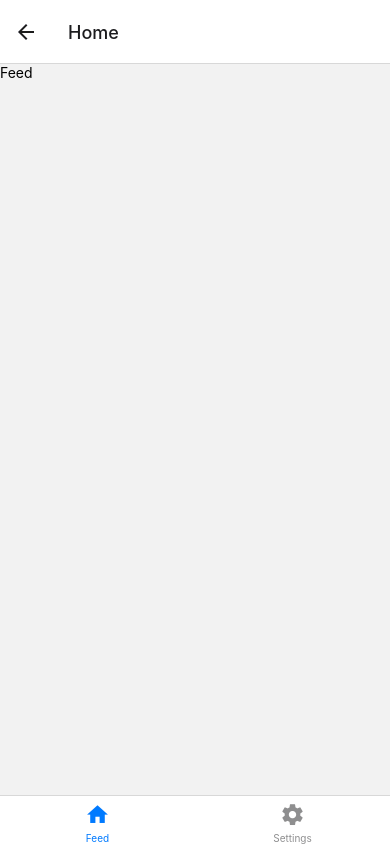
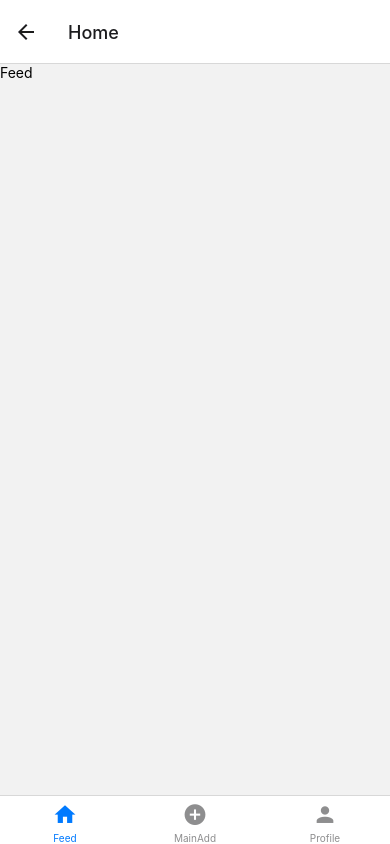
Before and after one commit to julianv97/instaClone, a React Native app: screen /Home in a window 390 px wide. Built offline with nearby package versions, Linux system fonts and the light colour scheme.

Commit message:
IC: add a separate screen for Add tab

```diff
--- a/src/navigation/MainStack.tsx
+++ b/src/navigation/MainStack.tsx
@@ -7,6 +7,7 @@ import Landing from '../screens/Auth/Landing/Landing';
 import Register from '../screens/Auth/Register/Register';
 import Login from '../screens/Auth/Login/Login';
 import Home from '../screens/Home/Home/Home';
+import AddPost from '../screens/Home/AddPost/AddPost';
 
 const Stack = createNativeStackNavigator<RootStackParamList>();
 
@@ -20,6 +21,7 @@ const MainStack: React.FC = () => {
         <Stack.Screen name="Register" component={Register} />
         <Stack.Screen name="Login" component={Login} />
         <Stack.Screen name="Home" component={Home} />
+        <Stack.Screen name="AddPost" component={AddPost} />
       </Stack.Navigator>
     </NavigationContainer>
   );
--- /dev/null
+++ b/src/screens/Home/AddPost/AddPost.tsx
@@ -0,0 +1,12 @@
+import {View, Text} from 'react-native';
+import React from 'react';
+
+const AddPost = () => {
+  return (
+    <View>
+      <Text>Add Post</Text>
+    </View>
+  );
+};
+
+export default AddPost;
--- /dev/null
+++ b/src/screens/Home/EmptyScreen/EmptyScreen.tsx
@@ -0,0 +1,7 @@
+import React from 'react';
+
+const EmptyScreen = () => {
+  return <></>;
+};
+
+export default EmptyScreen;
--- a/src/screens/Home/Home/Home.tsx
+++ b/src/screens/Home/Home/Home.tsx
@@ -2,9 +2,10 @@ import React from 'react';
 import {RootState} from '../../../redux';
 import {createBottomTabNavigator} from '@react-navigation/bottom-tabs';
 import {useSelector} from 'react-redux';
+import MaterialCommunityIcons from 'react-native-vector-icons/MaterialCommunityIcons';
 import Feed from '../Feed/Feed';
-import Settings from '../Settings/Settings';
-import MaterialCommunityIcons from 'react-native-vector-icons/MaterialCommunityIcons';
+import Profile from '../Profile/Profile';
+import EmptyScreen from '../EmptyScreen/EmptyScreen';
 
 const Tab = createBottomTabNavigator();
 
@@ -24,11 +25,31 @@ const Home = () => {
         }}
       />
       <Tab.Screen
-        name="Settings"
-        component={Settings}
+        name="MainAdd"
+        component={EmptyScreen}
         options={{
           tabBarIcon: ({color, size}) => (
-            <MaterialCommunityIcons name="cog" color={color} size={size} />
+            <MaterialCommunityIcons
+              name="plus-circle"
+              color={color}
+              size={size}
+            />
+          ),
+          headerShown: false,
+        }}
+        listeners={({navigation}) => ({
+          tabPress: e => {
+            e.preventDefault();
+            navigation.navigate('AddPost');
+          },
+        })}
+      />
+      <Tab.Screen
+        name="Profile"
+        component={Profile}
+        options={{
+          tabBarIcon: ({color, size}) => (
+            <MaterialCommunityIcons name="account" color={color} size={size} />
           ),
           headerShown: false,
         }}
--- /dev/null
+++ b/src/screens/Home/Profile/Profile.tsx
@@ -0,0 +1,26 @@
+import React from 'react';
+import {View, Text, Button} from 'react-native';
+import {useDispatch} from 'react-redux';
+import {logoutUser} from '../../../redux/auth/thunks';
+import {NativeStackNavigationProp} from '@react-navigation/native-stack';
+import {RootStackParamList} from '../../../types/navigation';
+
+interface Props {
+  navigation: NativeStackNavigationProp<RootStackParamList, 'Profile'>;
+}
+
+const Profile: React.FC<Props> = ({navigation}) => {
+  const dispatch = useDispatch();
+  const handlePress = () => {
+    dispatch(logoutUser());
+    navigation.navigate('Landing');
+  };
+  return (
+    <View>
+      <Text>Profile</Text>
+      <Button title="Logout" onPress={handlePress} />
+    </View>
+  );
+};
+
+export default Profile;
--- a/src/types/navigation.ts
+++ b/src/types/navigation.ts
@@ -5,4 +5,6 @@ export type RootStackParamList = {
   Home: undefined;
   Settings: undefined;
   Feed: undefined;
+  Profile: undefined;
+  AddPost: undefined;
 };
```
